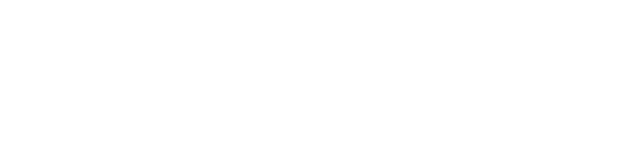
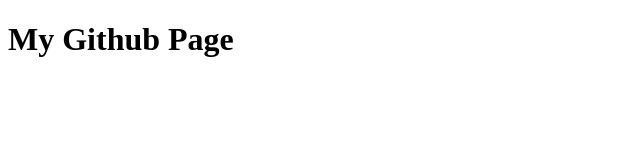
Before and after one commit to jorgeSader/jorgeSader.github.io, a plain HTML site: page index.html in a window 1280 px wide. Shown: the whole page, without its empty margins (0-640 px from the left). Drawn offline with Linux system fonts and the light colour scheme.

Commit message:
Added title

```diff
--- a/index.html
+++ b/index.html
@@ -6,5 +6,7 @@
     <meta name="viewport" content="width=device-width, initial-scale=1.0" />
     <title>My Github Pages</title>
   </head>
-  <body></body>
+  <body>
+    <h1>My Github Page</h1>
+  </body>
 </html>
```
